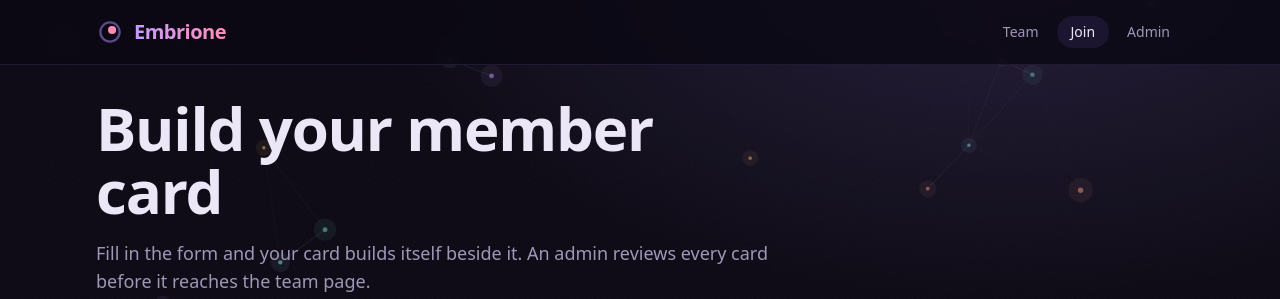
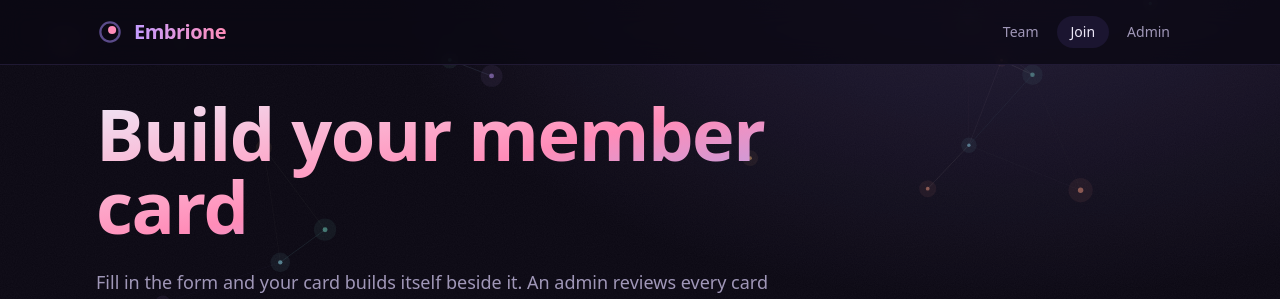
Before and after one commit to Keerthan-S-Kumar/embrione-meet-the-team, a Next.js app: page /register in a window 1280 px wide. Shown: the top 299 px of the page. Built offline with nearby package versions, Linux system fonts and the light colour scheme; no server answers.

Commit message:
style: gradient wordmark in admin

```diff
--- a/src/app/register/page.tsx
+++ b/src/app/register/page.tsx
@@ -10,7 +10,9 @@ export default function RegisterPage() {
   return (
     <>
       <header className="mb-10 max-w-2xl">
-        <h1 className="text-4xl font-semibold leading-[1.05] sm:text-6xl">Build your member card</h1>
+        <h1 className="bg-gradient-to-br from-fg via-eosin to-[#7aa2ff] bg-clip-text pb-2 text-5xl font-semibold leading-[1.02] text-transparent sm:text-7xl">
+          Build your member card
+        </h1>
         <p className="mt-4 text-lg text-dim">
           Fill in the form and your card builds itself beside it. An admin reviews every card before it reaches the team page.
         </p>
--- a/src/components/admin/Dashboard.tsx
+++ b/src/components/admin/Dashboard.tsx
@@ -177,11 +177,13 @@ export function Dashboard({ email }: { email: string }) {
     <div>
       <header className="flex flex-wrap items-end justify-between gap-4">
         <div>
-          <h1 className="text-4xl font-semibold leading-[1.05] sm:text-6xl">Moderation</h1>
+          <h1 className="bg-gradient-to-br from-fg via-eosin to-[#7aa2ff] bg-clip-text pb-2 text-5xl font-semibold leading-[1.02] text-transparent sm:text-7xl">
+            Moderation
+          </h1>
           <p className="mt-3 flex flex-wrap items-center gap-x-2 gap-y-1 text-sm text-dim">
             <span className={cn("size-2 rounded-full", live ? "bg-ok" : "bg-wall-2")} aria-hidden="true" />
-            <span>{live ? "Live updates on." : "Live updates off, refresh to check."}</span>
             <span>Signed in as {email}</span>
+            <span>{live ? "|  Live updates on." : "|  Live updates off, refresh to check."}</span>
           </p>
         </div>
         <div className="flex items-center gap-2">
```
